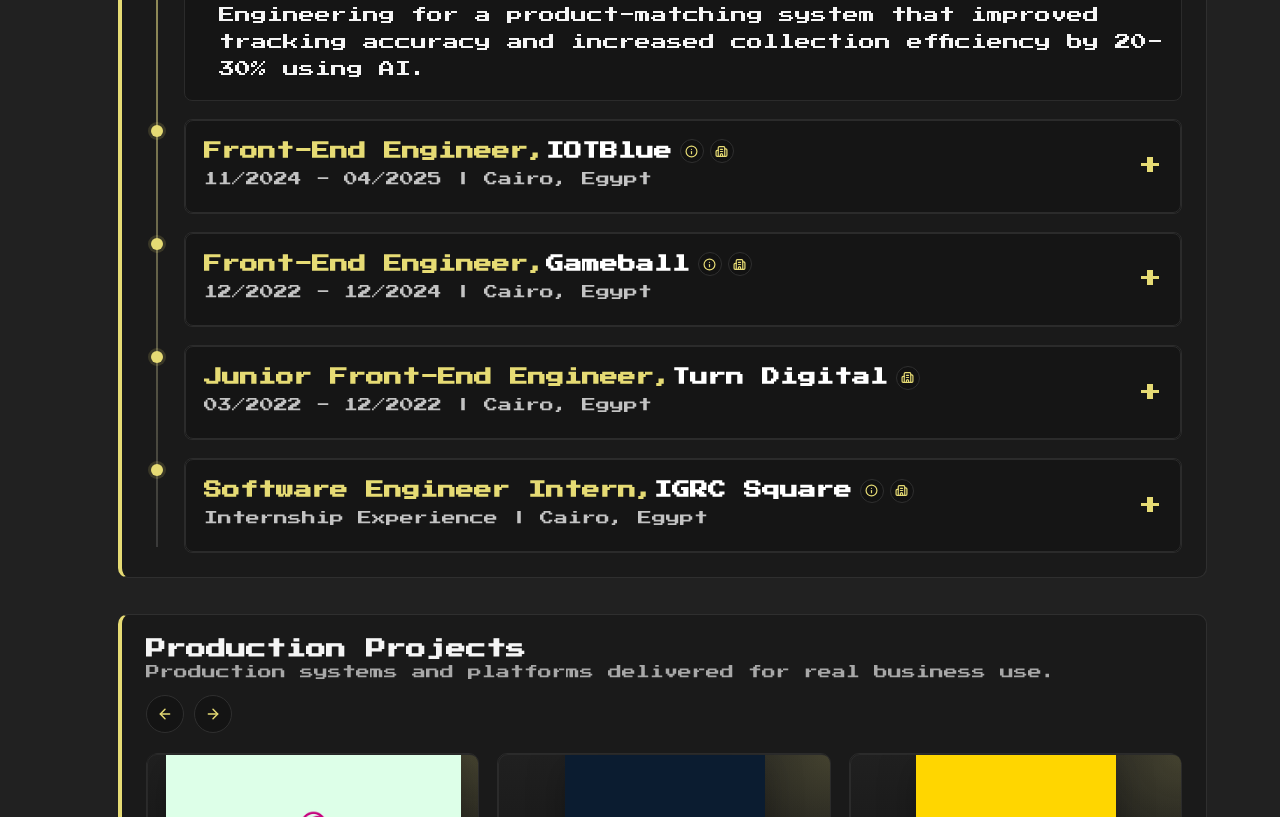
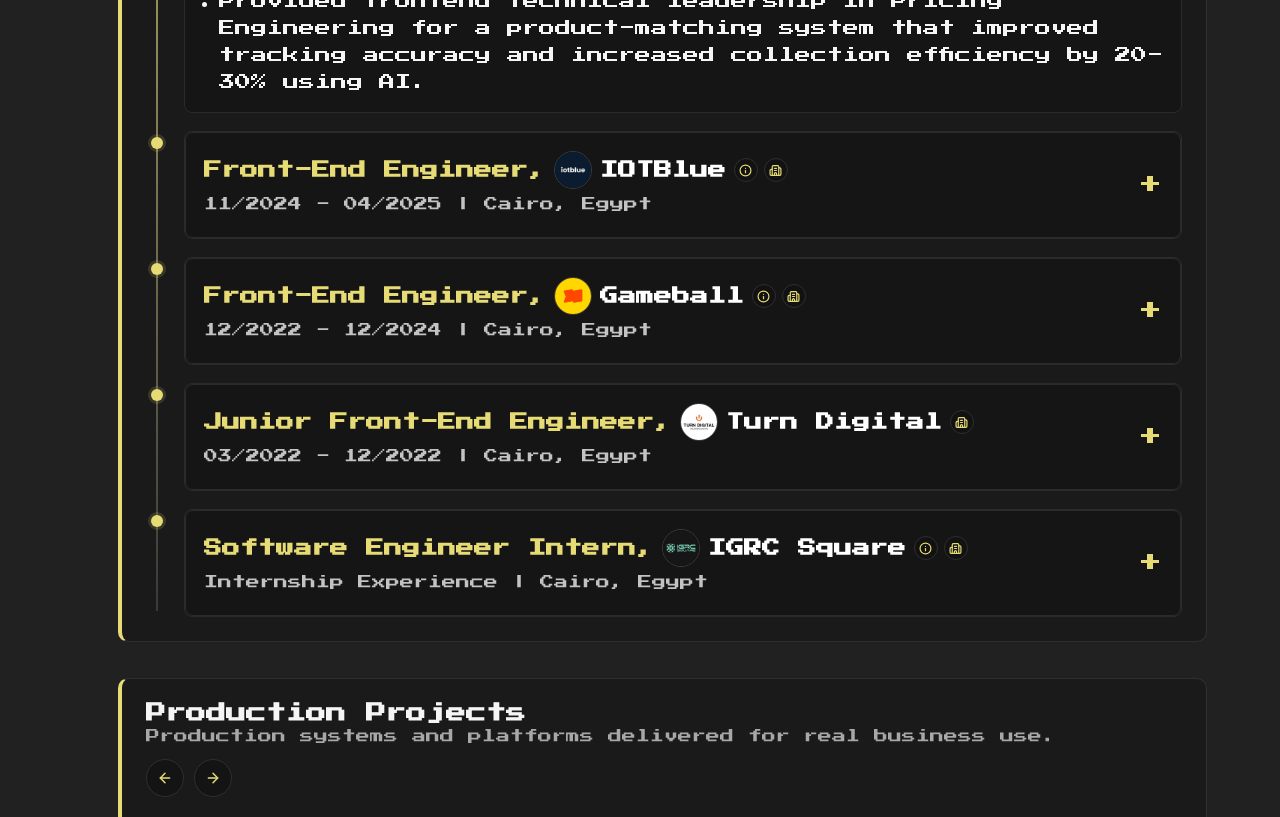
Before and after one commit to mohmaedelaraby/new-portfolio-, a React (Create React App) app: page /home in a window 1280 px wide. Shown: the part 1680-2497 px from the top of the page. Built offline with nearby package versions, Linux system fonts and the light colour scheme.

Commit message:
feat: add company logos to experience timeline and update favicon and title

```diff
--- a/public/index.html
+++ b/public/index.html
@@ -2,7 +2,7 @@
 <html lang="en">
   <head>
     <meta charset="utf-8" />
-    <link rel="icon" href="%PUBLIC_URL%/favicon.ico" />
+    <link rel="icon" href="%PUBLIC_URL%/new%20logo.jpg" />
     <meta name="viewport" content="width=device-width, initial-scale=1" />
     <meta name="theme-color" content="#000000" />
     <meta
@@ -30,7 +30,7 @@
       work correctly both with client-side routing and a non-root public URL.
       Learn how to configure a non-root public URL by running `npm run build`.
     -->
-    <title>React App</title>
+    <title>Mohamed Mamdouh El Araby</title>
   </head>
   <body>
     <noscript>You need to enable JavaScript to run this app.</noscript>
--- a/src/Components/Experience/ExperienceTimeline.css
+++ b/src/Components/Experience/ExperienceTimeline.css
@@ -181,6 +181,22 @@
   color: #ffffff;
 }
 
+.company_name_with_logo {
+  display: inline-flex;
+  align-items: center;
+  gap: 8px;
+  margin-left: 8px;
+}
+
+.company_logo {
+  width: 36px;
+  height: 36px;
+  border-radius: 50%;
+  object-fit: cover;
+  border: 1px solid #3a3a3a;
+  background: #101010;
+}
+
 .experience_meta {
   margin: 8px 0 8px;
   color: #c3c3c3;
--- a/src/Components/Experience/ExperienceTimeline.jsx
+++ b/src/Components/Experience/ExperienceTimeline.jsx
@@ -6,6 +6,7 @@
   {
     role: "Software Front-End Engineer",
     company: "Breadfast",
+    companyLogo: "/breadfast.webp",
     companySite: "https://breadfast.com",
     companyLinkedIn: "https://www.linkedin.com/company/breadfast/",
     period: "04/2025 - Present",
@@ -23,6 +24,7 @@
   {
     role: "Front-End Engineer",
     company: "IOTBlue",
+    companyLogo: "/iot.jpg",
     companySite: "https://iotblue.com",
     companyLinkedIn: "https://www.linkedin.com/company/iotblue/",
     period: "11/2024 - 04/2025",
@@ -40,6 +42,7 @@
     companySite: "https://www.gameball.co",
     companyLinkedIn: "https://www.linkedin.com/company/gameball/",
     company: "Gameball",
+    companyLogo: "/gamball.png",
     period: "12/2022 - 12/2024",
     location: "Cairo, Egypt",
     techStack: "Angular, React.js, Vanilla JavaScript, Webpack, TypeScript, Node.js",
@@ -57,6 +60,7 @@
     //companySite: "https://turndigitalagency.com",
     companyLinkedIn: "https://www.linkedin.com/company/turndigital/posts/?feedView=all/",
     company: "Turn Digital",
+    companyLogo: "/turn didgtal.jpg",
     period: "03/2022 - 12/2022",
     location: "Cairo, Egypt",
     techStack: "Vue.js, React.js",
@@ -70,6 +74,7 @@
     companySite: "https://igrcsquare.com",
     companyLinkedIn: "https://www.linkedin.com/company/igrcsquare/",
     company: "IGRC Square",
+    companyLogo: "/igrc.jpg",
     period: "Internship Experience",
     location: "Cairo, Egypt",
     techStack: "Node.js",
@@ -117,7 +122,18 @@
                 >
                   <span className="experience_heading">
                     <h3 className="experience_role">
-                      {item.role}, <span>{item.company}</span>
+                      {item.role},
+                      <span className="company_name_with_logo">
+                        {item.companyLogo && (
+                          <img
+                            className="company_logo"
+                            src={item.companyLogo}
+                            alt={`${item.company} logo`}
+                            loading="lazy"
+                          />
+                        )}
+                        <span>{item.company}</span>
+                      </span>
                       <span className="company_icon_links">
         {
                         item.companySite && (
```
Also changed, not shown: public/igrc.jpg (added), public/turn didgtal.jpg (added).
